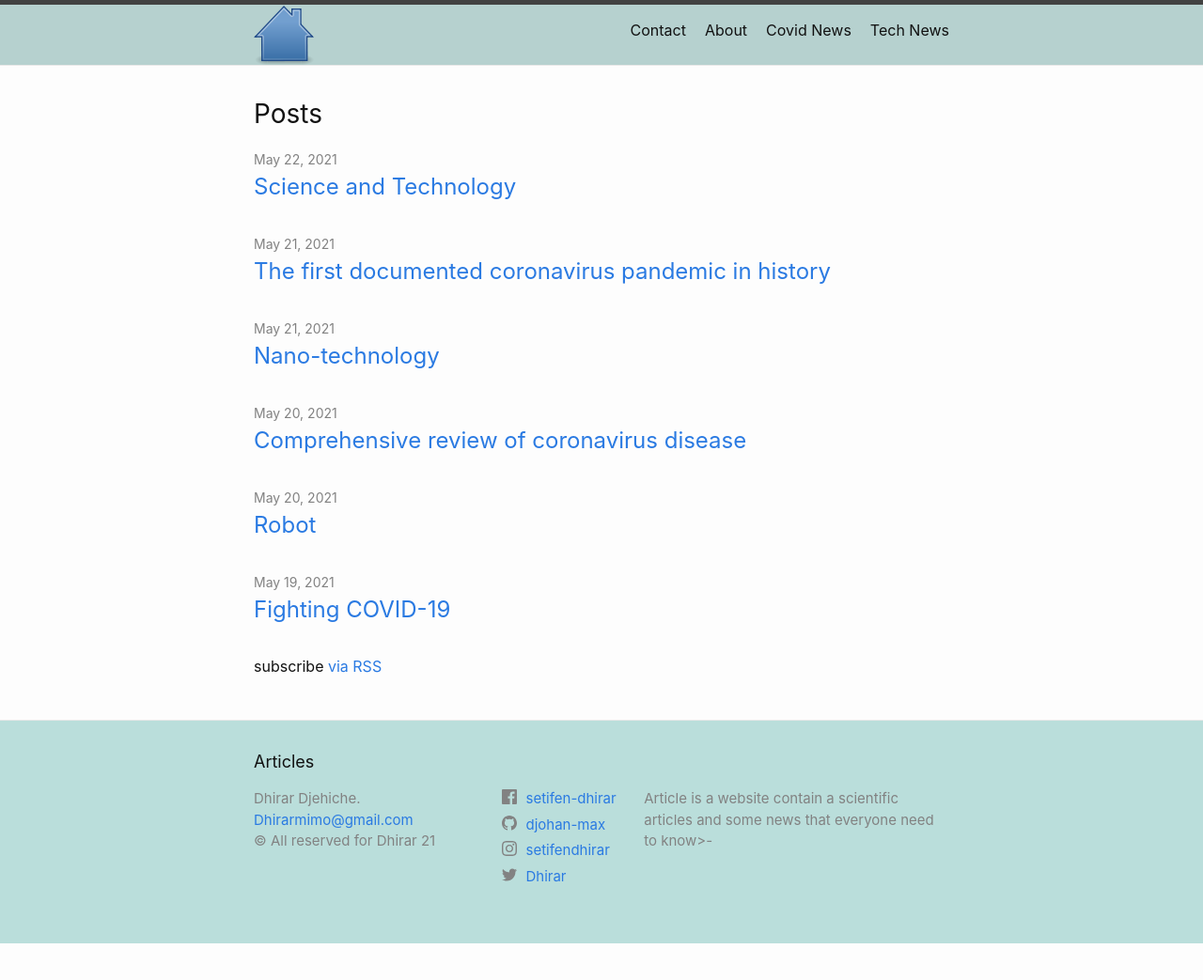
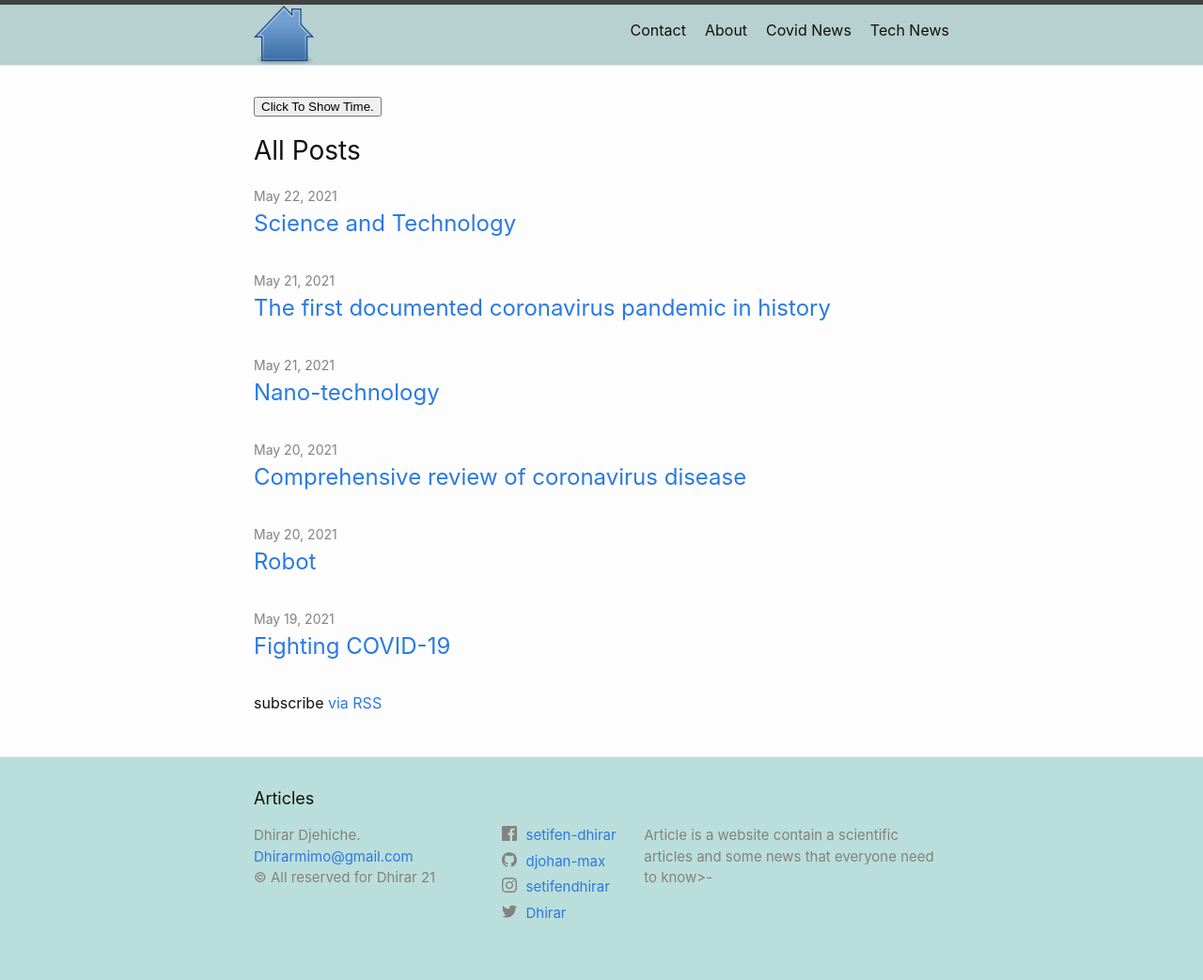
Before and after one commit to djohan-max/myblog, a Jekyll site: the page built from index.markdown, in a window 1280 px wide. Shown: the whole page at 94% size. Built offline with Jekyll 4.4.1, drawn with Linux system fonts in a browser that asks for light colours; before the commit the page ends 1004 px from its top, so only the background shows below that.

Commit message:
add java script

```diff
--- a/_layouts/home.html
+++ b/_layouts/home.html
@@ -7,10 +7,18 @@
     <h1 class="page-heading">{{ page.title }}</h1>
   {%- endif -%}
 
+
+
+<button type="button"
+onclick="document.getElementById('demo').innerHTML = Date()">
+Click To Show Time.</button>
+
+<p id="demo"></p>
+
   {{ content }}
 
   {%- if site.posts.size > 0 -%}
-    <h2 class="post-list-heading">{{ page.list_title | default: "Posts" }}</h2>
+    <h2 class="post-list-heading">{{ page.list_title | default: "All Posts " }}</h2>
     <ul class="post-list">
       {%- for post in site.posts -%}
       <li>
```
